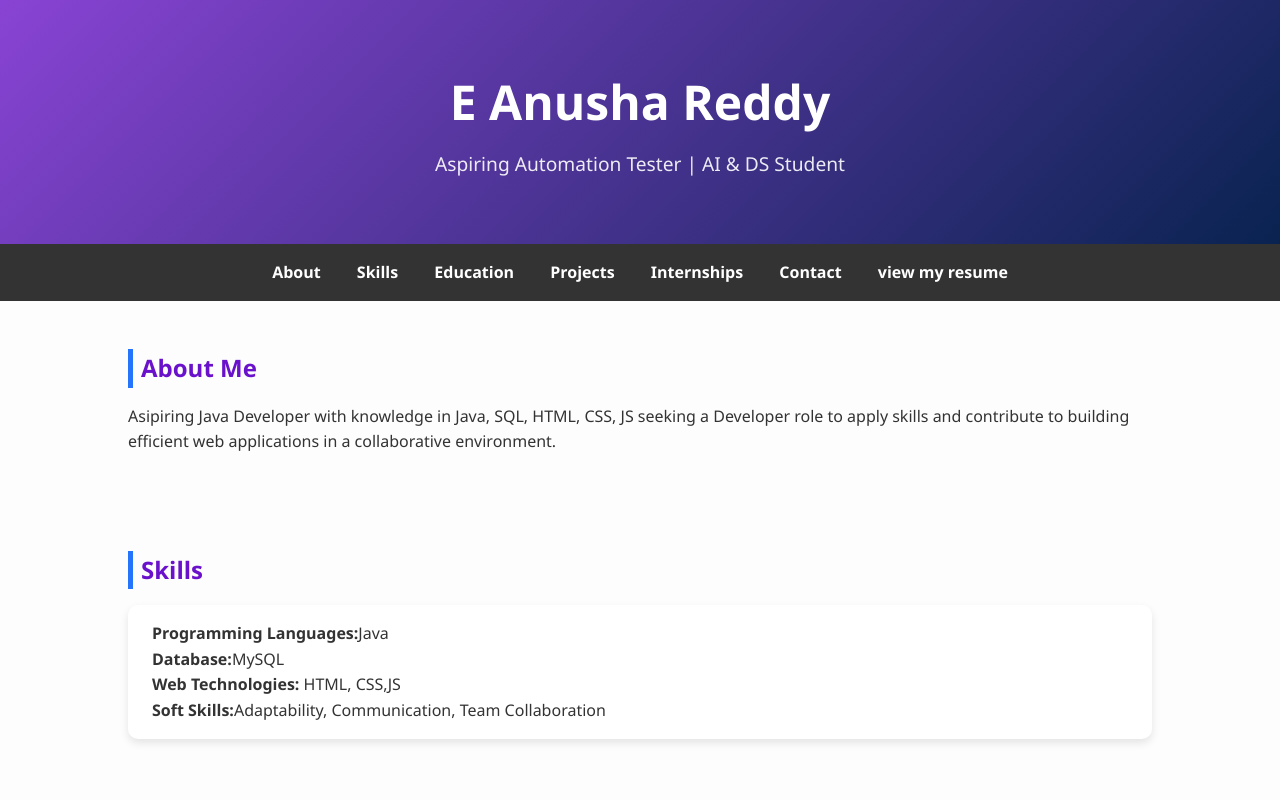
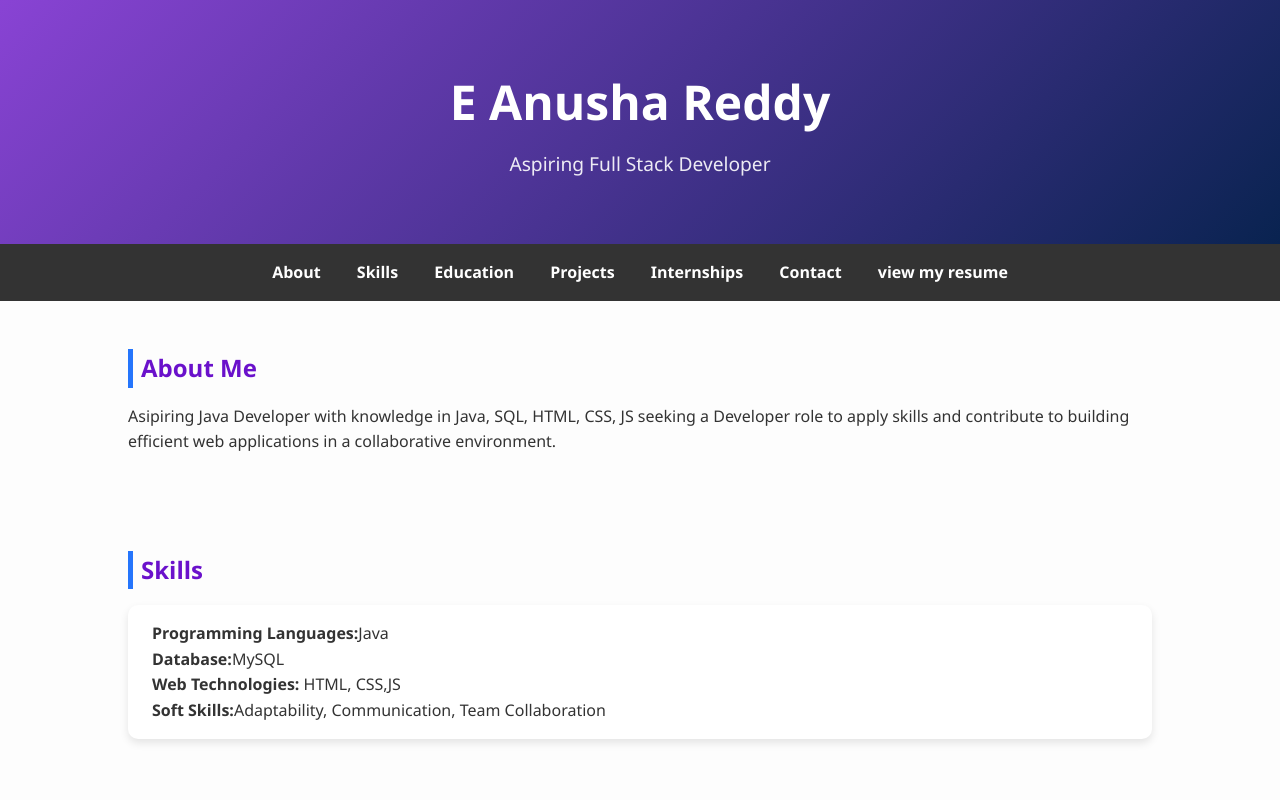
Before and after one commit to Anusha-Reddy2003/portfolio, a plain HTML site: page index.html in a window 1280 px wide. Shown: the top 800 px of the page. Drawn offline with Linux system fonts and the light colour scheme.

Commit message:
Update index.html

```diff
--- a/index.html
+++ b/index.html
@@ -9,7 +9,7 @@
 <body>
   <header>
     <h1>E Anusha Reddy</h1>
-    <p>Aspiring Automation Tester | AI & DS Student</p>
+    <p>Aspiring Full Stack Developer</p>
   </header>
 
   <nav>
```
